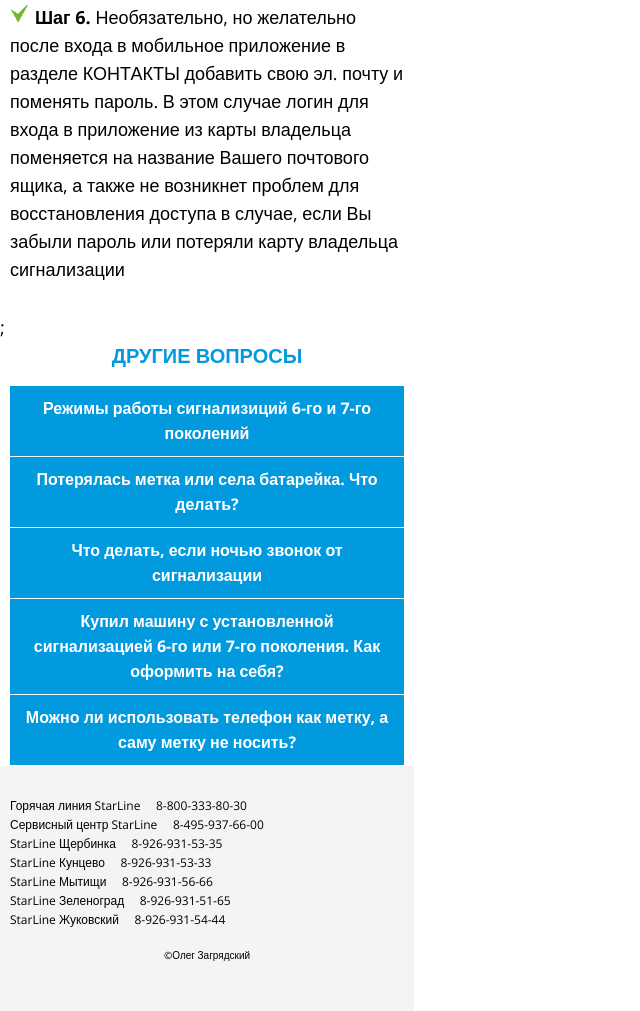
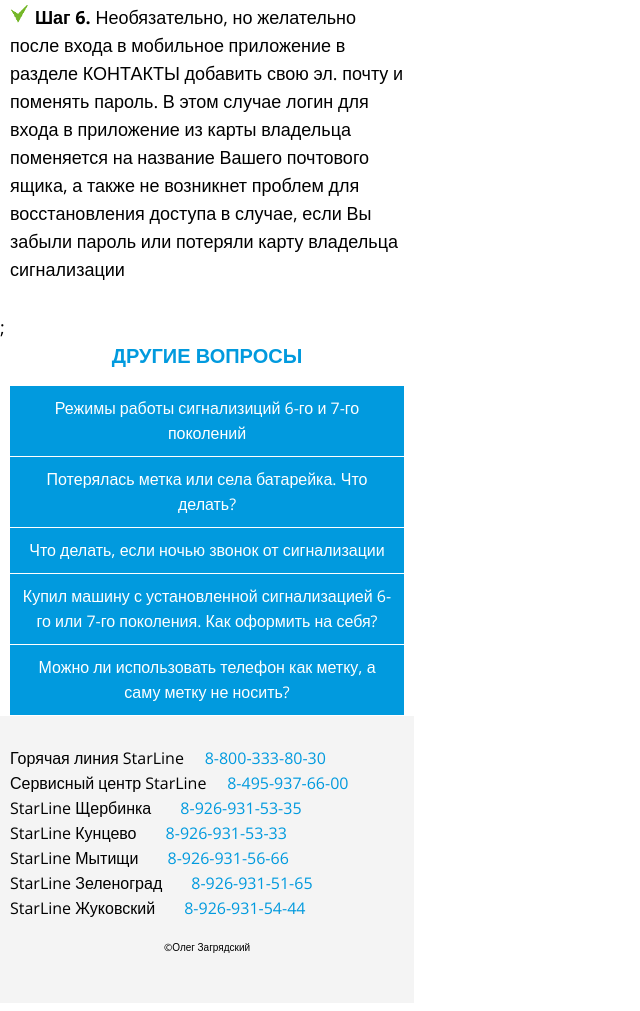
Before and after one commit to OLEGatorRB/StarLine, a website: page #src/index.html in a window 1280 px wide. Shown: the part 1882-2893 px from the top of the page, without its empty margins (0-640 px from the left). Drawn offline with nearby package versions, Linux system fonts and the light colour scheme; files that its build step writes are made by us from their sources.

Commit message:
поменял font-size и line-height в foote, добавил тег telr

```diff
--- a/#src/_footer.html
+++ b/#src/_footer.html
@@ -1,25 +1,25 @@
 <footer>
 	<ul class="footer__list">
 		<li class="footer__item">
-			Горячая линия StarLine &#160; &#160; 8-800-333-80-30
+			Горячая линия StarLine &#160; &#160; <tel class="blue">8-800-333-80-30</tel>
 		</li>
 		<li class="footer__item">
-			Сервисный центр StarLine &#160; &#160; 8-495-937-66-00
+			Сервисный центр StarLine &#160; &#160; <tel class="blue">8-495-937-66-00</tel>
 		</li>
 		<li class="footer__item" tabindex="0">
-			StarLine Щербинка &#160; &#160; 8-926-931-53-35
+			StarLine Щербинка &#160; &#160; &#160; <tel class="blue">8-926-931-53-35</tel>
 		</li>
 		<li class="footer__item" tabindex="0">
-			StarLine Кунцево &#160; &#160; 8-926-931-53-33
+			StarLine Кунцево &#160; &#160; &#160; <tel class="blue">8-926-931-53-33</tel>
 		</li>
 		<li class="footer__item" tabindex="0">
-			StarLine Мытищи &#160; &#160; 8-926-931-56-66
+			StarLine Мытищи &#160; &#160; &#160; <tel class="blue">8-926-931-56-66</tel>
 		</li>
 		<li class="footer__item" tabindex="0">
-			StarLine Зеленоград &#160; &#160; 8-926-931-51-65
+			StarLine Зеленоград &#160; &#160; &#160; <tel class="blue">8-926-931-51-65</tel>
 		</li>
 		<li class="footer__item" tabindex="0">
-			StarLine Жуковский &#160; &#160; 8-926-931-54-44
+			StarLine Жуковский &#160; &#160; &#160; <tel class="blue">8-926-931-54-44</tel>
 		</li>
 	</ul>
 	<div class="copyright">
--- a/#src/scss/_footer.scss
+++ b/#src/scss/_footer.scss
@@ -2,8 +2,8 @@
 	margin: 0;
 	padding: 30px 10px;
 
-	font-size: 12px;
-	line-height: 19px;
+	font-size: 16px;
+	line-height: 25px;
 	color: #000;
 
 	background-color: #f4f4f4;
--- a/#src/scss/_links.scss
+++ b/#src/scss/_links.scss
@@ -3,7 +3,6 @@
 	padding: 0 10px;
 
 	font-size: 16px;
-	font-weight: bold;
 	line-height: 25px;
 	color: #fff;
 	text-align: center;
```
Also changed, not shown: StarLine/index.html (+7 -7 lines), StarLine/css/style.css, StarLine/css/style.min.css.
